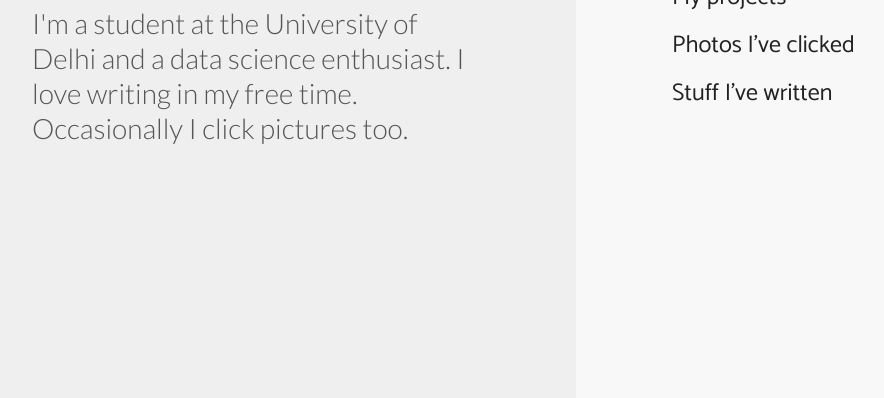
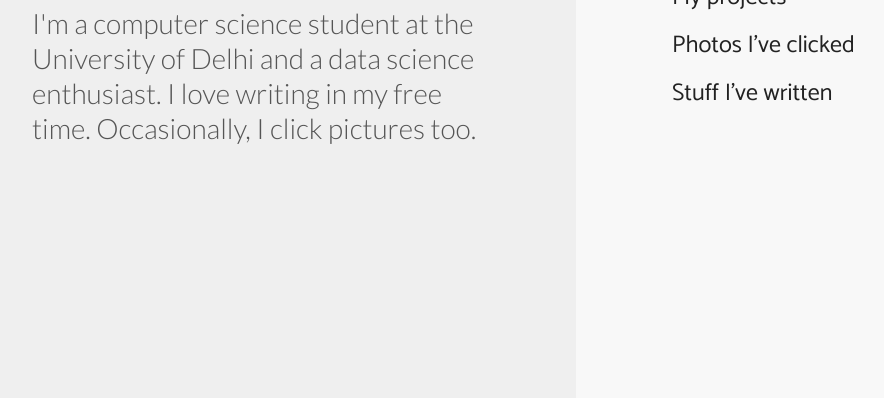
Before and after one commit to kasturimitra/kasturimitra.github.io, a plain HTML site: page index.html in a window 1280 px wide. Shown: the part 402-800 px from the top of the page, without its empty margins (64-948 px from the left). Drawn offline with Linux system fonts and the light colour scheme.

Commit message:
Edited description

```diff
--- a/index.html
+++ b/index.html
@@ -13,7 +13,7 @@
                 Hi! I'm Kasturi Mitra
             </div>
             <div class="description">
-                I'm a student at the University of Delhi and a data science enthusiast. I love writing in my free time. Occasionally I click pictures too.
+                I'm a computer science student at the University of Delhi and a data science enthusiast. I love writing in my free time. Occasionally, I click pictures too.
             </div>
         </div>
     </div>
```
